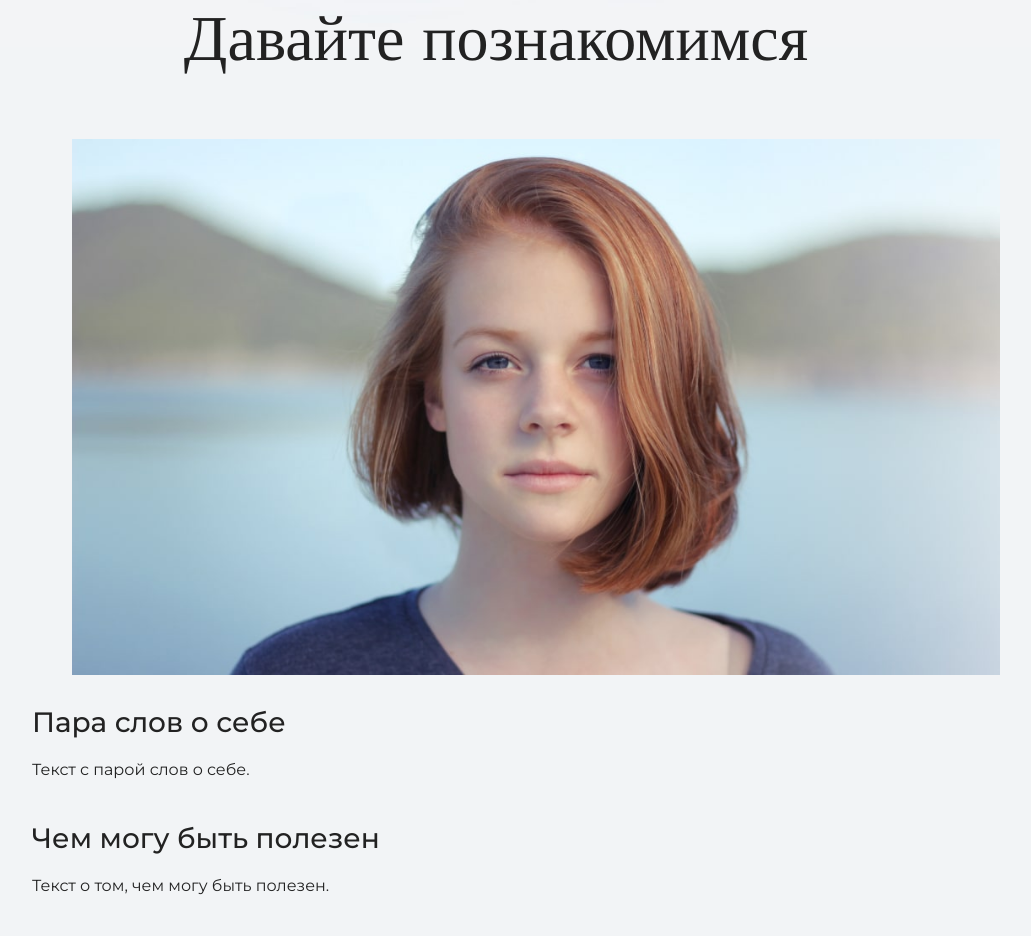
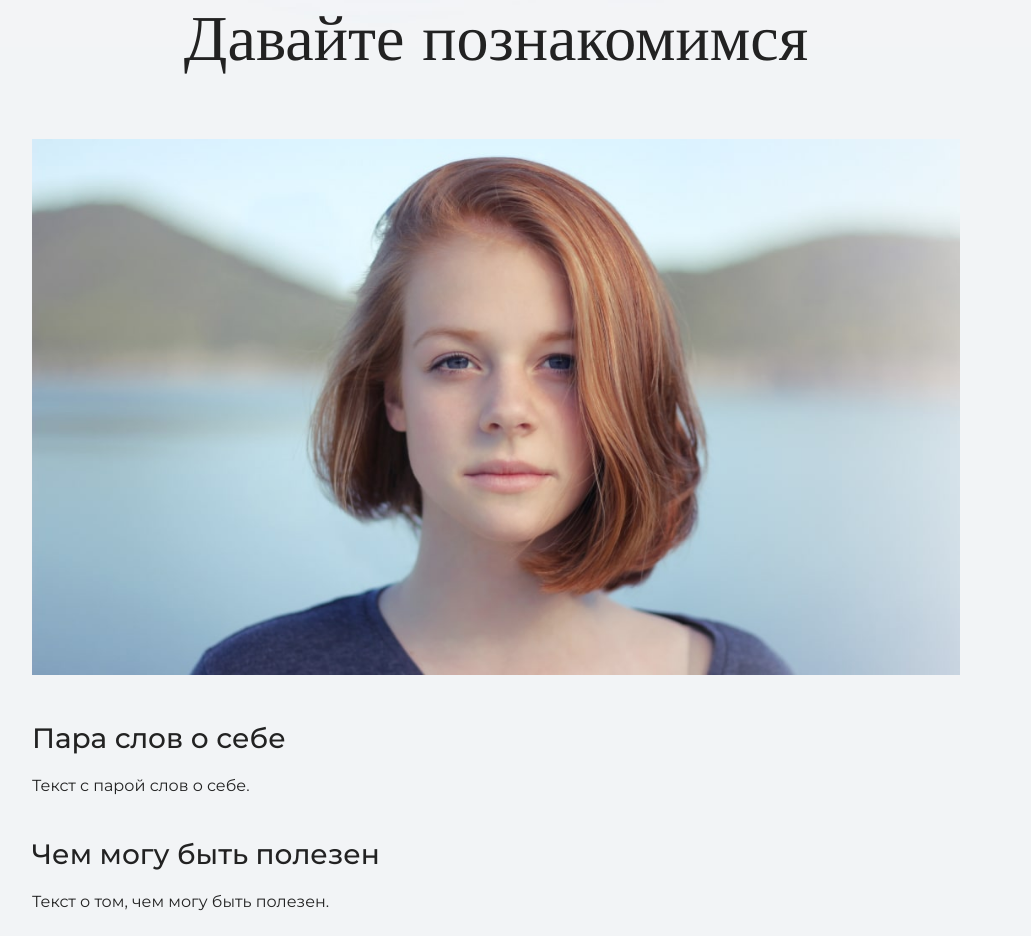
Before and after one commit to Dmplo/side, a plain HTML site: page index.html in a window 1280 px wide. Shown: the part 1033-1969 px from the top of the page, without its empty margins (144-1175 px from the left). Drawn offline with nearby package versions, Linux system fonts and the light colour scheme.

Commit message:
Update index.html

```diff
--- a/index.html
+++ b/index.html
@@ -26,7 +26,7 @@
     <section class="intro">
       <div class="container">
       <h2 class="subheading">Давайте познакомимся</h2>
-        <figure>
+        <figure class="user-image">
       <img src="user.jpg" width="928" height="536" alt="Фотография Неопознанного Енота">
       </figure>
       <h3>Пара слов о себе</h3>
```
